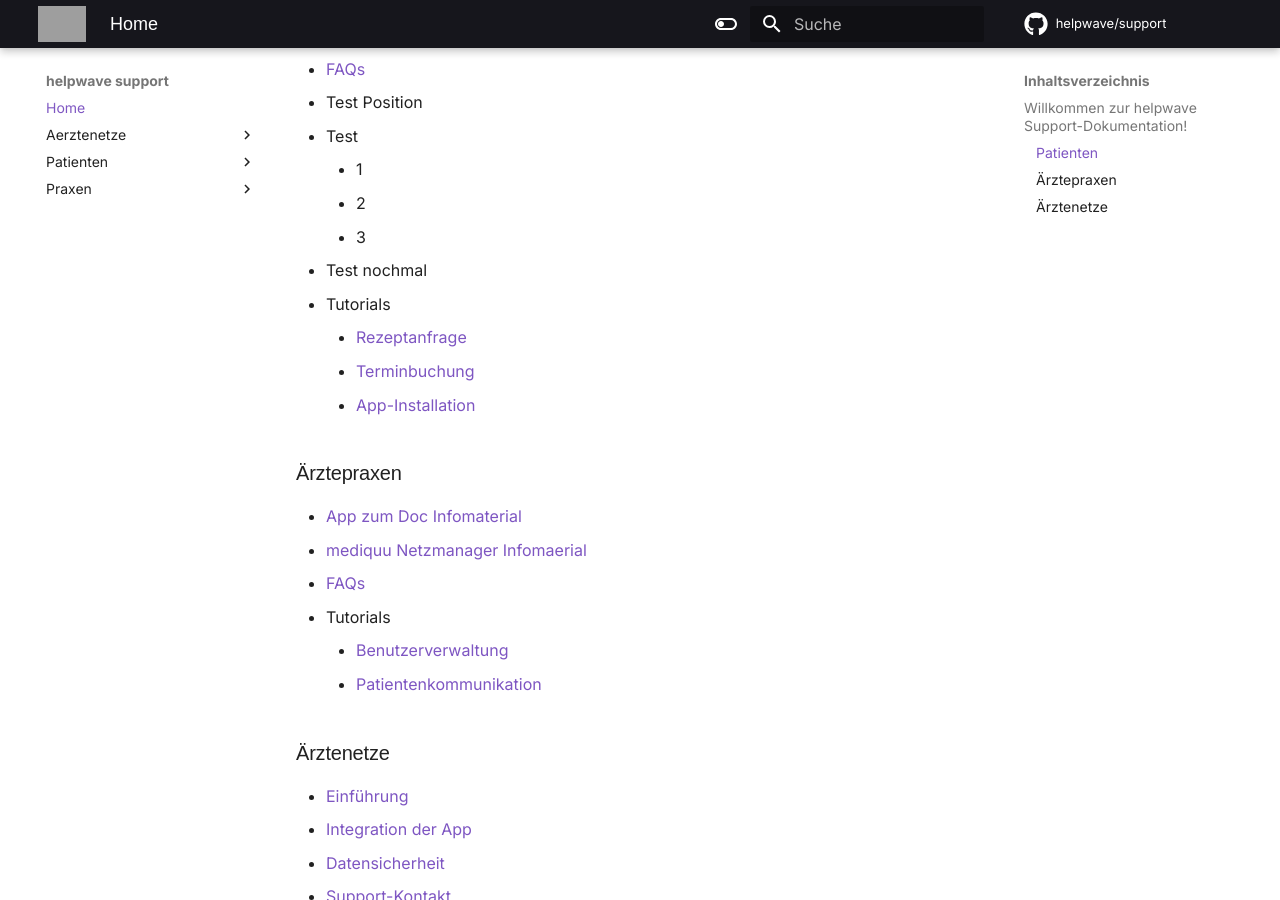
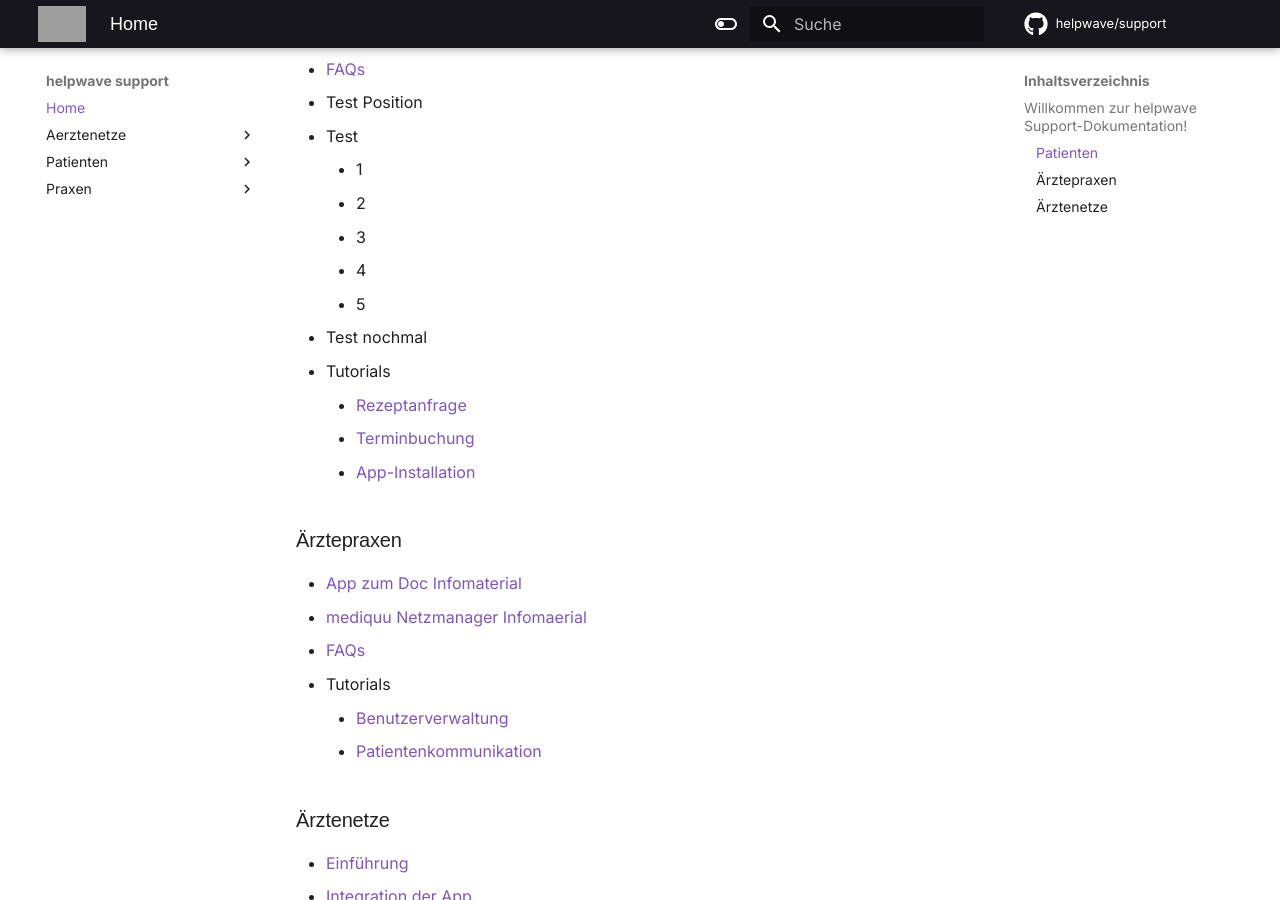
Before and after one commit to helpwave/support, an MkDocs documentation site: the page built from docs/index.md, in a window 1280 px wide and 900 px high, scrolled down 388 px. Built offline with MkDocs 1.6.1 and Material for MkDocs 9.7.7, drawn with Linux system fonts in a browser that asks for light colours; comment, search, counter and statistics services are not loaded; grey boxes are pictures that could not be loaded.

Commit message:
feat: 4 and 5

```diff
--- a/docs/index.md
+++ b/docs/index.md
@@ -11,6 +11,8 @@ Hier finden Sie Schritt-für-Schritt-Anweisungen, hilfreiche Tipps und Lösungen
     - 1
     - 2
     - 3
+    - 4
+    - 5
 - Test nochmal
 - Tutorials
     - [Rezeptanfrage](./patienten/tutorials/rezeptanfrage.md)
```
